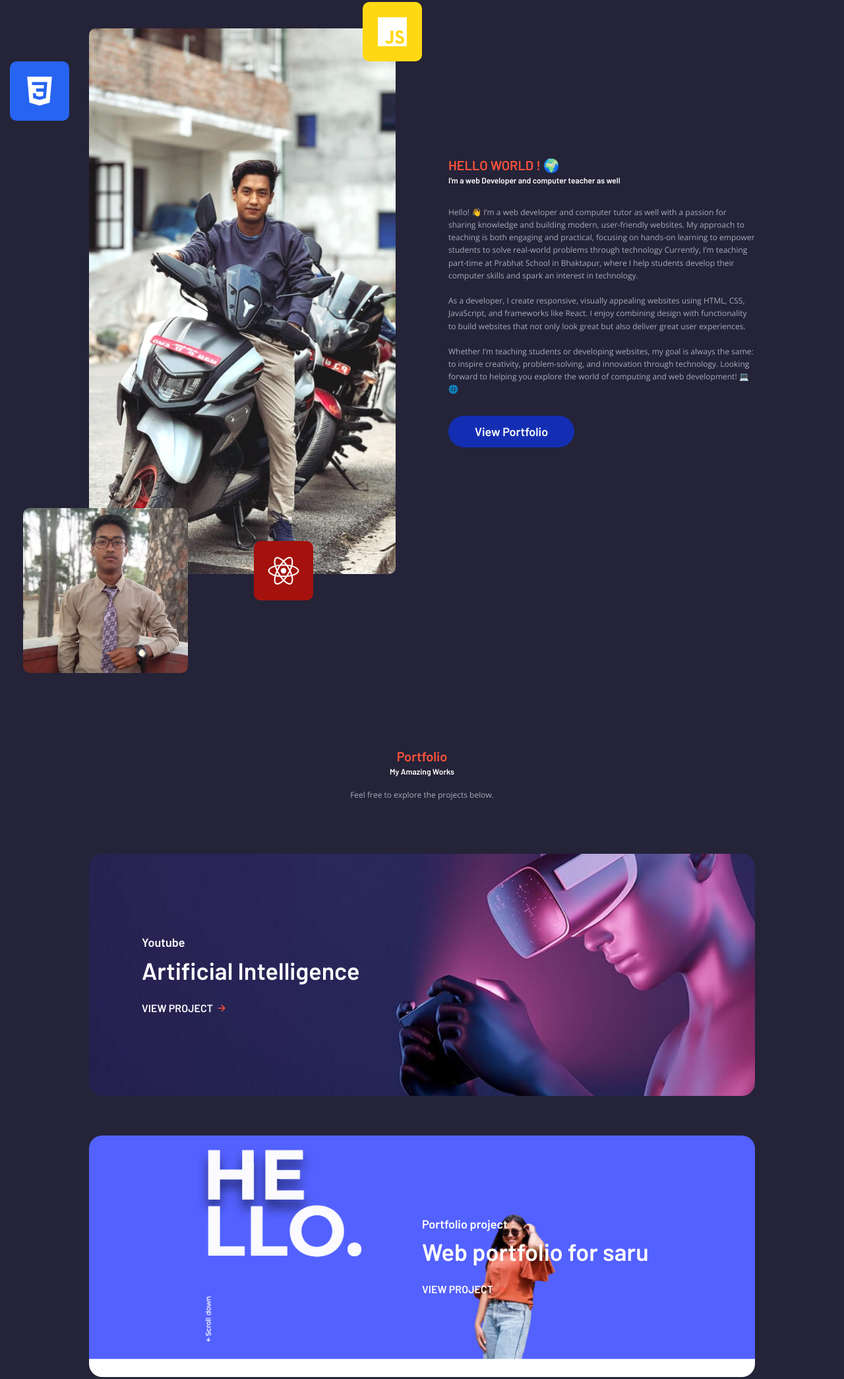
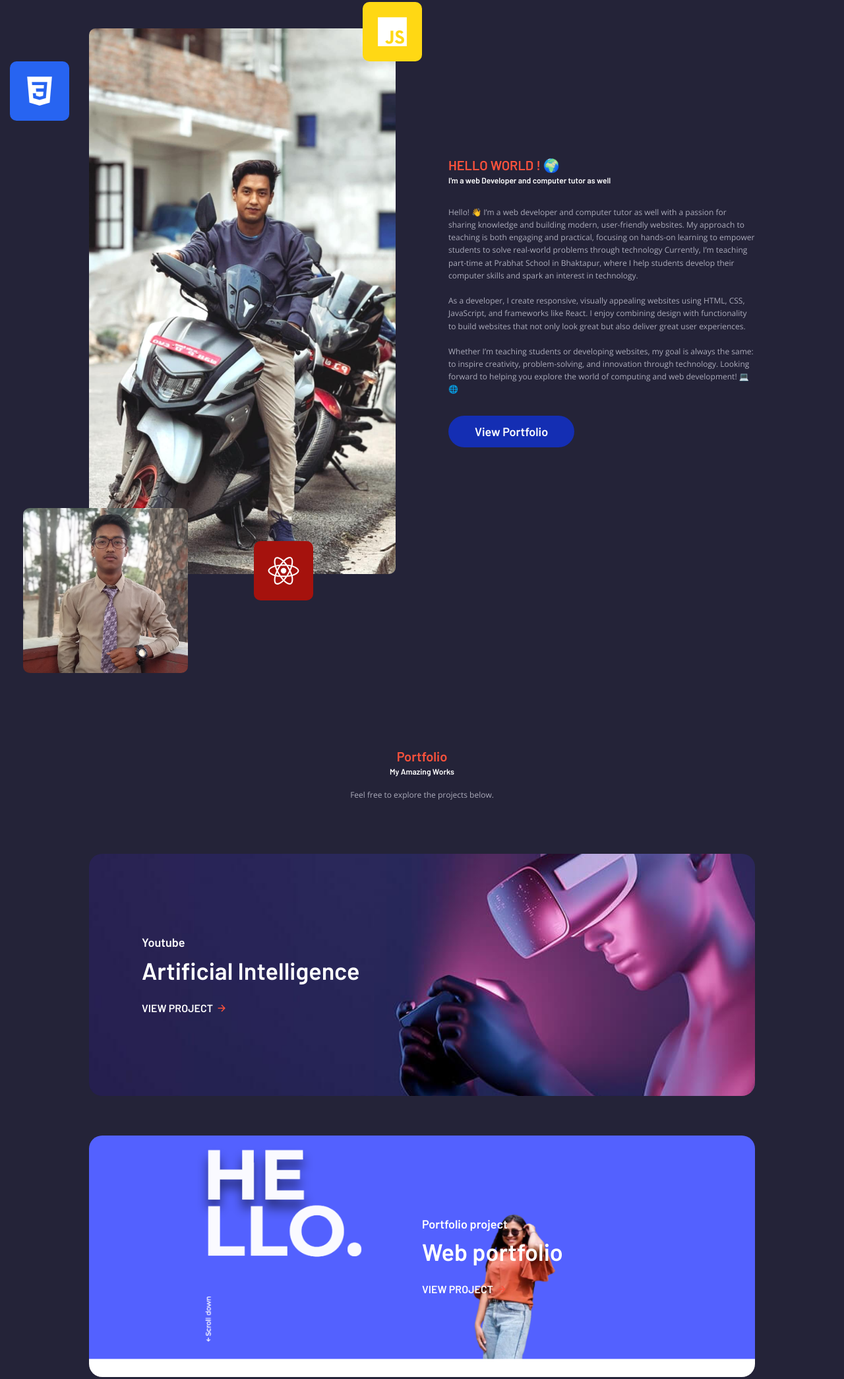
Before and after one commit to nirajsuwal11/nirajsuwal, a plain HTML site: page index.html in a window 1280 px wide. Shown: the part 937-3027 px from the top of the page at 66% size. Drawn offline with nearby package versions, Linux system fonts and the light colour scheme.

Commit message:
Update index.html

```diff
--- a/index.html
+++ b/index.html
@@ -182,7 +182,7 @@
 
             <p class="section-subtitle">HELLO WORLD ! 🌍 </p>
 
-            <h2 class="h2 section-title">I'm a web Developer and computer teacher as well</h2>
+            <h2 class="h2 section-title">I'm a web Developer and computer tutor as well</h2>
 
             <p class="section-text">
 
@@ -259,7 +259,7 @@ Looking forward to helping you explore the world of computing and web developmen
 
                   <p class="card-subtitle">Portfolio project </p>
 
-                  <h3 class="h3 card-title">Web portfolio for saru</h3>
+                  <h3 class="h3 card-title">Web portfolio </h3>
 
                   <span class="btn-link">
                     <span>View Project</span>
```
